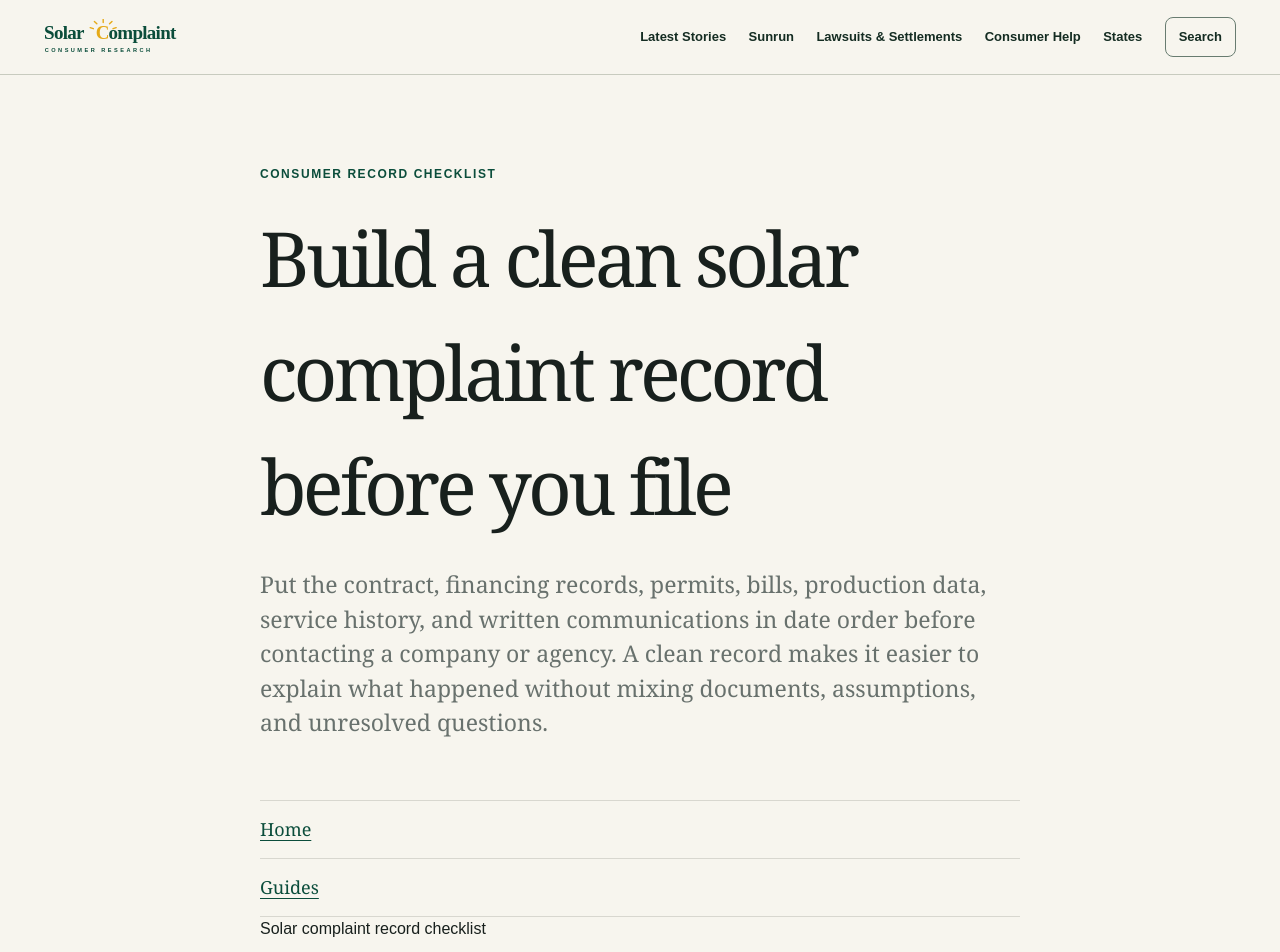
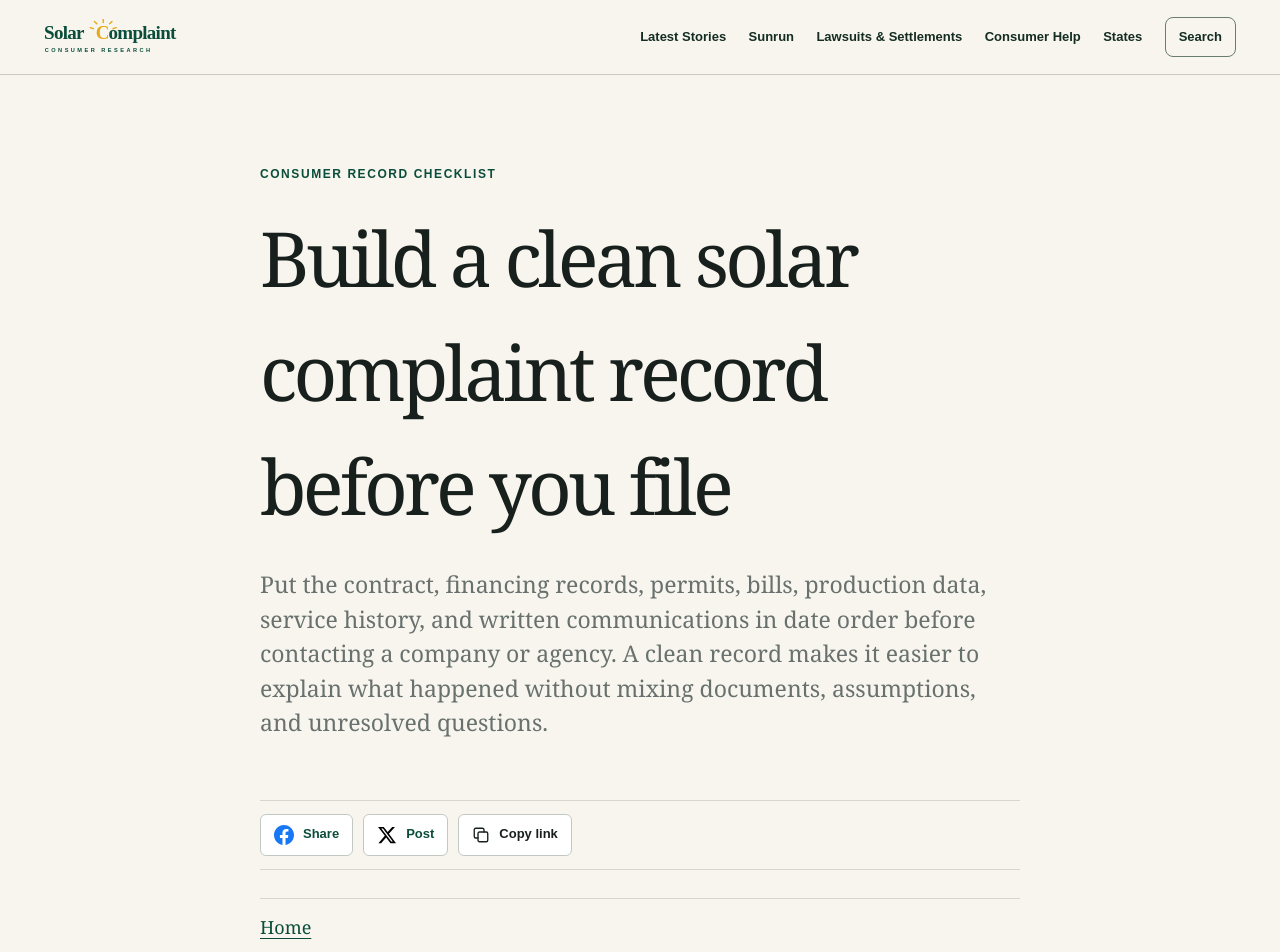
Before and after one commit to Decentralized-Rob/solar-consumer-research, a Next.js app: page /guides/solar-complaint-record-checklist in a window 1280 px wide. Shown: the top 952 px of the page. Built offline with nearby package versions, Linux system fonts and the light colour scheme.

Commit message:
Retain static sharing on editorial guides and Sunrun research

```diff
--- a/app/guides/solar-complaint-record-checklist/page.tsx
+++ b/app/guides/solar-complaint-record-checklist/page.tsx
@@ -73,6 +73,7 @@ export default function SolarComplaintRecordChecklistPage() {
         dangerouslySetInnerHTML={{ __html: JSON.stringify(structuredData).replace(/</g, "\\u003c") }}
       />
       <InfoPage
+        shareHref="/guides/solar-complaint-record-checklist"
         eyebrow="Consumer record checklist"
         title="Build a clean solar complaint record before you file"
         lede="Put the contract, financing records, permits, bills, production data, service history, and written communications in date order before contacting a company or agency. A clean record makes it easier to explain what happened without mixing documents, assumptions, and unresolved questions."
```
